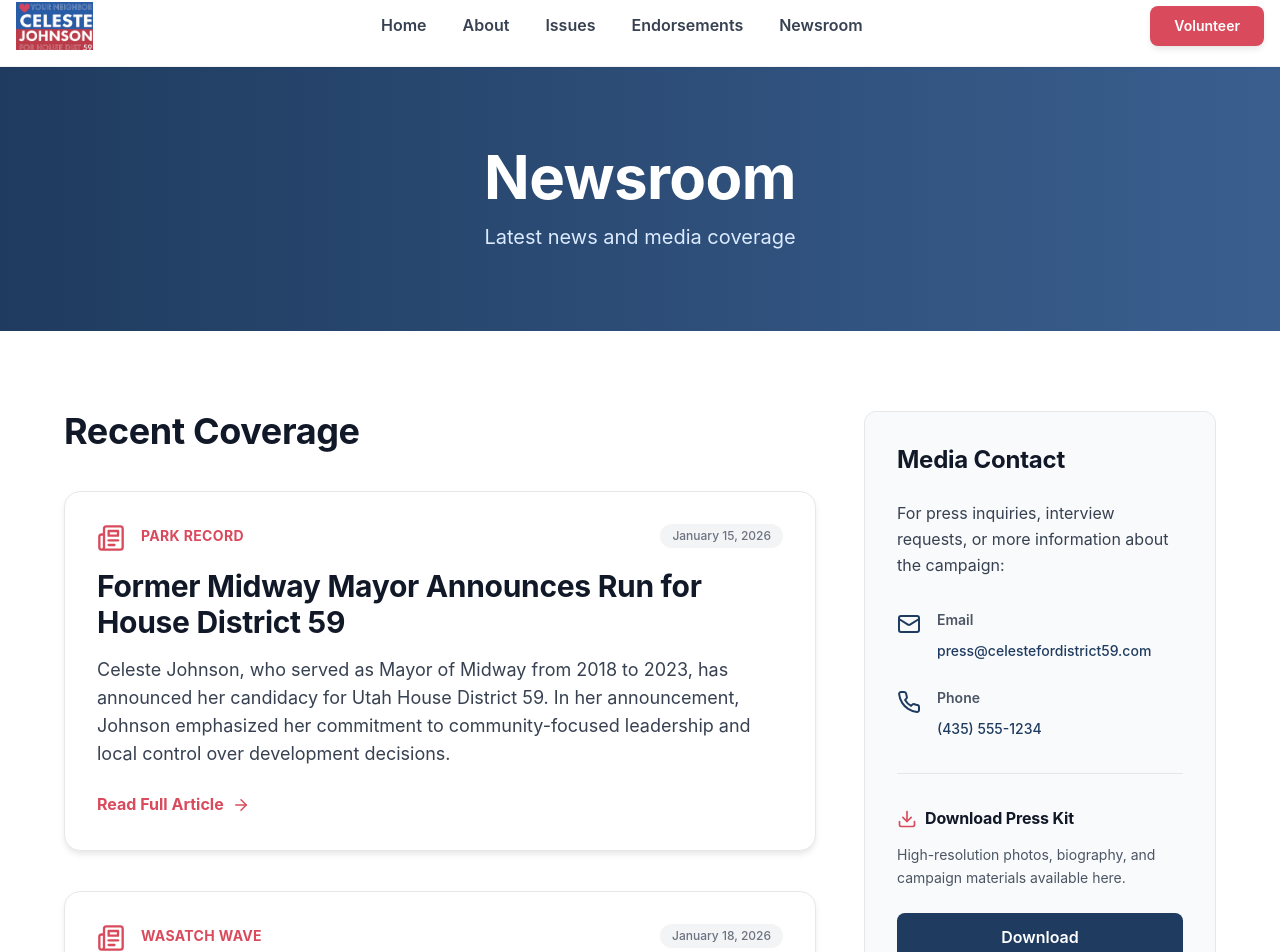
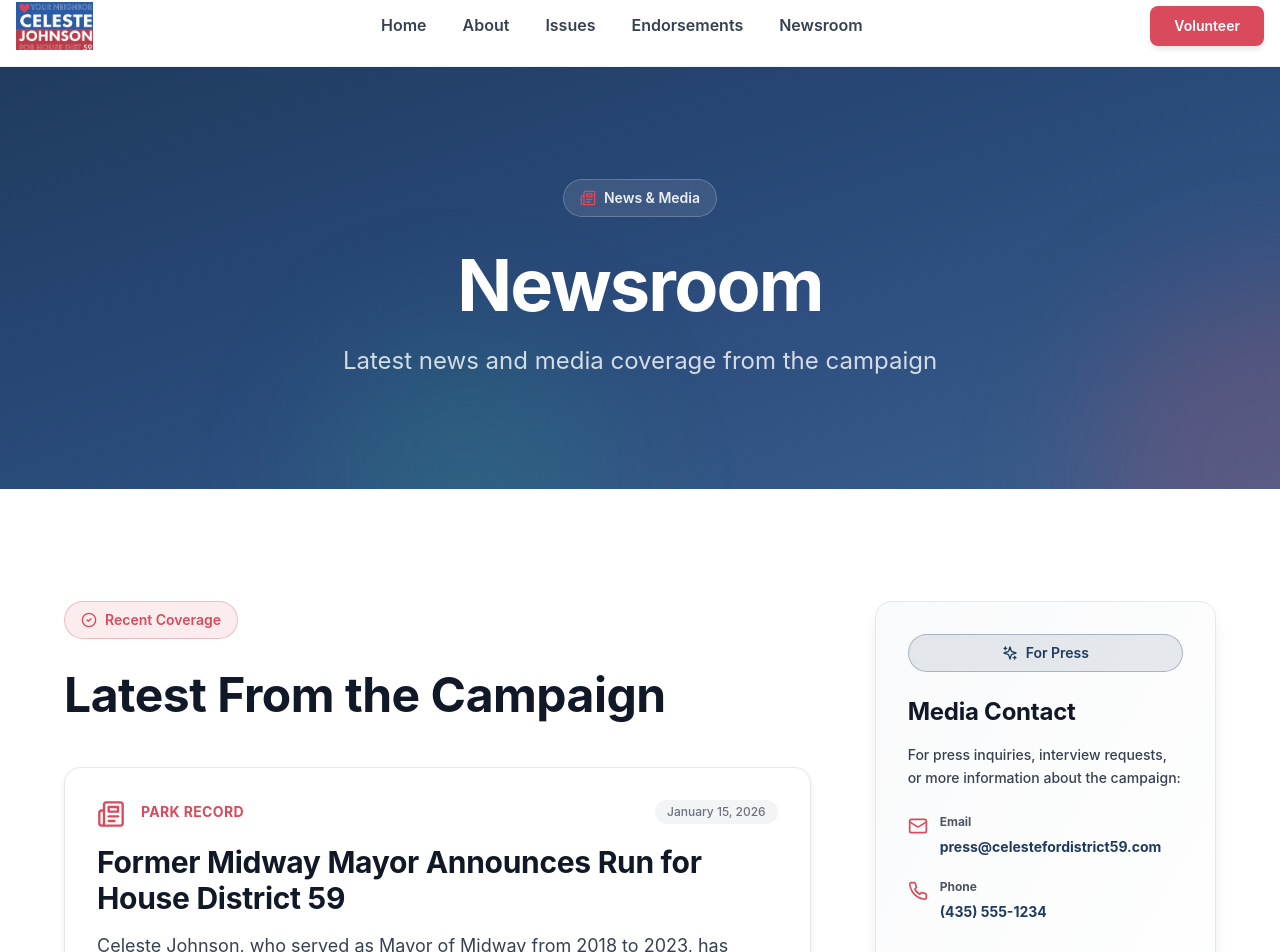
Before and after one commit to fabian-almiron/celeste-johnson, a Next.js app: page /newsroom in a window 1280 px wide. Shown: the part 14-966 px from the top of the page. Built offline with nearby package versions, Linux system fonts and the light colour scheme.

Commit message:
Modern redesign complete: All pages updated with contemporary aesthetic, smooth animations, improved components, and polished professional feel

```diff
--- a/app/issues/page.tsx
+++ b/app/issues/page.tsx
@@ -1,6 +1,7 @@
 import IssueCard from '@/components/IssueCard';
 import { Metadata } from 'next';
-import { Trees, Scale, Home as HomeIcon, Navigation2, Users } from 'lucide-react';
+import { Trees, Scale, Home as HomeIcon, Navigation2, Users, ArrowRight, Sparkles, CheckCircle2 } from 'lucide-react';
+import Link from 'next/link';
 
 export const metadata: Metadata = {
   title: 'Issues & Priorities | Celeste Johnson for Utah House District 59',
@@ -10,14 +11,24 @@ export const metadata: Metadata = {
 export default function IssuesPage() {
   return (
     <div className="bg-white">
-      {/* Page Hero */}
-      <section className="bg-gradient-to-r from-primary to-primary-light text-white py-16 md:py-20">
-        <div className="container mx-auto px-4">
+      {/* Modern Page Hero */}
+      <section className="relative bg-gradient-to-br from-primary via-[#2A4A7A] to-primary-light text-white py-20 md:py-28 overflow-hidden">
+        <div className="absolute inset-0">
+          <div className="absolute top-1/2 -right-48 w-96 h-96 bg-secondary/20 rounded-full blur-3xl"></div>
+          <div className="absolute -bottom-32 left-1/4 w-72 h-72 bg-accent/15 rounded-full blur-3xl"></div>
+        </div>
+
+        <div className="container mx-auto px-4 relative z-10">
           <div className="max-w-4xl mx-auto text-center">
-            <h1 className="text-4xl md:text-5xl lg:text-6xl font-bold mb-4">
+            <div className="inline-flex items-center gap-2 bg-white/10 border border-white/20 rounded-full px-4 py-2 mb-8 backdrop-blur-md">
+              <CheckCircle2 size={16} className="text-secondary" />
+              <span className="text-sm font-semibold text-white/90">Platform</span>
+            </div>
+
+            <h1 className="text-5xl md:text-6xl lg:text-7xl font-bold mb-6 leading-tight tracking-tight">
               Issues & Priorities
             </h1>
-            <p className="text-xl text-blue-100">
+            <p className="text-lg md:text-2xl text-white/80 leading-relaxed">
               Community-focused solutions for the challenges facing District 59
             </p>
           </div>
@@ -100,29 +111,34 @@ export default function IssuesPage() {
       />
 
       {/* Call to Action */}
-      <section className="bg-primary text-white py-16 md:py-20">
-        <div className="container mx-auto px-4">
+      <section className="bg-gradient-to-r from-primary to-primary-light text-white py-20 md:py-28 relative overflow-hidden">
+        <div className="absolute inset-0 opacity-10">
+          <div className="absolute bottom-0 left-0 w-96 h-96 bg-secondary rounded-full blur-3xl"></div>
+        </div>
+
+        <div className="container mx-auto px-4 relative z-10">
           <div className="max-w-3xl mx-auto text-center">
-            <h2 className="text-3xl md:text-4xl lg:text-5xl font-bold mb-6">
+            <h2 className="text-4xl md:text-5xl lg:text-6xl font-bold mb-6 leading-tight">
               Let's Build a Better Future Together
             </h2>
-            <p className="text-xl text-blue-100 mb-8">
+            <p className="text-lg md:text-xl text-white/90 mb-10 leading-relaxed">
               These priorities reflect the values of our community. Join us in bringing
               community-focused leadership to the state legislature.
             </p>
             <div className="flex flex-col sm:flex-row gap-4 justify-center">
-              <a
+              <Link
                 href="/contact"
-                className="bg-secondary hover:bg-secondary-dark text-white px-8 py-4 rounded-lg font-bold text-lg transition-all duration-200 shadow-md hover:shadow-lg hover:translate-y-[-2px]"
+                className="inline-flex items-center justify-center gap-2 bg-secondary hover:bg-secondary-dark text-white px-8 py-4 rounded-xl font-bold transition-all duration-300 shadow-lg hover:shadow-xl hover:translate-y-[-3px] group"
               >
                 Get Involved
-              </a>
-              <a
+                <ArrowRight size={20} className="group-hover:translate-x-1 transition-transform duration-300" />
+              </Link>
+              <Link
                 href="/about"
-                className="bg-white hover:bg-neutral-100 text-primary px-8 py-4 rounded-lg font-bold text-lg transition-all duration-200 shadow-md hover:shadow-lg"
+                className="inline-flex items-center justify-center gap-2 bg-white hover:bg-neutral-100 text-primary px-8 py-4 rounded-xl font-bold transition-all duration-300 shadow-lg hover:shadow-xl"
               >
                 About Celeste
-              </a>
+              </Link>
             </div>
           </div>
         </div>
--- a/app/newsroom/page.tsx
+++ b/app/newsroom/page.tsx
@@ -1,6 +1,7 @@
 import NewsItem from '@/components/NewsItem';
 import { Metadata } from 'next';
-import { Mail, Phone, Download } from 'lucide-react';
+import { Mail, Phone, Download, Newspaper, CheckCircle2, Sparkles, ArrowRight } from 'lucide-react';
+import Link from 'next/link';
 
 export const metadata: Metadata = {
   title: 'Newsroom | Celeste Johnson for Utah House District 59',
@@ -55,32 +56,47 @@ export default function NewsroomPage() {
 
   return (
     <div className="bg-white">
-      {/* Page Hero */}
-      <section className="bg-gradient-to-r from-primary to-primary-light text-white py-16 md:py-20">
-        <div className="container mx-auto px-4">
+      {/* Modern Page Hero */}
+      <section className="relative bg-gradient-to-br from-primary via-[#2A4A7A] to-primary-light text-white py-20 md:py-28 overflow-hidden">
+        <div className="absolute inset-0">
+          <div className="absolute top-1/2 -right-48 w-96 h-96 bg-secondary/20 rounded-full blur-3xl"></div>
+          <div className="absolute -bottom-32 left-1/4 w-72 h-72 bg-accent/15 rounded-full blur-3xl"></div>
+        </div>
+
+        <div className="container mx-auto px-4 relative z-10">
           <div className="max-w-4xl mx-auto text-center">
-            <h1 className="text-4xl md:text-5xl lg:text-6xl font-bold mb-4">
+            <div className="inline-flex items-center gap-2 bg-white/10 border border-white/20 rounded-full px-4 py-2 mb-8 backdrop-blur-md">
+              <Newspaper size={16} className="text-secondary" />
+              <span className="text-sm font-semibold text-white/90">News & Media</span>
+            </div>
+
+            <h1 className="text-5xl md:text-6xl lg:text-7xl font-bold mb-6 leading-tight tracking-tight">
               Newsroom
             </h1>
-            <p className="text-xl text-blue-100">
-              Latest news and media coverage
+            <p className="text-lg md:text-2xl text-white/80 leading-relaxed">
+              Latest news and media coverage from the campaign
             </p>
           </div>
         </div>
       </section>
 
       {/* Main Content */}
-      <section className="py-16 md:py-20">
+      <section className="py-20 md:py-28 bg-white">
         <div className="container mx-auto px-4">
           <div className="max-w-6xl mx-auto">
-            <div className="grid grid-cols-1 lg:grid-cols-3 gap-8 md:gap-12">
+            <div className="grid grid-cols-1 lg:grid-cols-3 gap-12 md:gap-16">
 
               {/* News Items - Main Column */}
-              <div className="lg:col-span-2">
-                <h2 className="text-3xl md:text-4xl font-bold text-neutral-900 mb-10">
-                  Recent Coverage
+              <div className="lg:col-span-2 animate-slideInLeft">
+                <div className="inline-flex items-center gap-2 bg-secondary/10 border border-secondary/30 rounded-full px-4 py-2 mb-8">
+                  <CheckCircle2 size={16} className="text-secondary" />
+                  <span className="text-sm font-semibold text-secondary">Recent Coverage</span>
+                </div>
+
+                <h2 className="text-3xl md:text-4xl lg:text-5xl font-bold text-neutral-900 mb-12 leading-tight">
+                  Latest From the Campaign
                 </h2>
-                <div className="space-y-10">
+                <div className="space-y-8">
                   {newsItems.map((item, index) => (
                     <NewsItem
                       key={index}
@@ -95,36 +111,43 @@ export default function NewsroomPage() {
               </div>
 
               {/* Sidebar */}
-              <div className="lg:col-span-1">
-                <div className="bg-neutral-50 rounded-xl p-6 md:p-8 sticky top-24 border border-neutral-200">
-                  <h3 className="text-2xl font-bold text-neutral-900 mb-6">
+              <div className="lg:col-span-1 animate-slideInRight">
+                <div className="sticky top-24">
+                  {/* Media Contact */}
+                  <div className="bg-gradient-to-br from-neutral-50 to-white rounded-2xl shadow-lg p-8 border border-neutral-200 mb-8 hover:shadow-xl transition-all duration-300">
+                    <div className="inline-flex items-center gap-2 bg-primary/10 border border-primary/30 rounded-full px-4 py-2 mb-6 w-full justify-center">
+                      <Sparkles size={16} className="text-primary" />
+                      <span className="text-sm font-semibold text-primary">For Press</span>
+                    </div>
+
+                    <h3 className="text-2xl font-bold text-neutral-900 mb-4">
                       Media Contact
                     </h3>
-                  <p className="text-neutral-700 mb-8 leading-relaxed">
+                    <p className="text-neutral-700 mb-6 leading-relaxed text-sm font-medium">
                       For press inquiries, interview requests, or more information about the campaign:
                     </p>
 
-                  <div className="space-y-6 mb-8">
-                    <div className="flex items-start gap-4">
-                      <Mail size={24} className="text-primary flex-shrink-0 mt-0.5" />
+                    <div className="space-y-5 mb-8">
+                      <div className="flex items-start gap-3">
+                        <Mail size={20} className="text-secondary flex-shrink-0 mt-0.5" />
                         <div>
-                        <p className="text-sm text-neutral-600 font-semibold mb-2">Email</p>
+                          <p className="text-xs text-neutral-600 font-bold mb-1">Email</p>
                           <a
                             href="mailto:press@celestefordistrict59.com"
-                          className="text-primary hover:text-primary-dark font-medium break-all text-sm"
+                            className="text-primary hover:text-primary-dark font-bold break-all text-sm"
                           >
                             press@celestefordistrict59.com
                           </a>
                         </div>
                       </div>
 
-                    <div className="flex items-start gap-4">
-                      <Phone size={24} className="text-primary flex-shrink-0 mt-0.5" />
+                      <div className="flex items-start gap-3">
+                        <Phone size={20} className="text-secondary flex-shrink-0 mt-0.5" />
                         <div>
-                        <p className="text-sm text-neutral-600 font-semibold mb-2">Phone</p>
+                          <p className="text-xs text-neutral-600 font-bold mb-1">Phone</p>
                           <a
                             href="tel:+14355551234"
-                          className="text-primary hover:text-primary-dark font-medium text-sm"
+                            className="text-primary hover:text-primary-dark font-bold text-sm"
                           >
                             (435) 555-1234
                           </a>
@@ -133,16 +156,31 @@ export default function NewsroomPage() {
                     </div>
 
                     <div className="border-t border-neutral-200 pt-8">
-                    <h4 className="font-bold text-neutral-900 mb-3 flex items-center gap-2">
+                      <h4 className="font-bold text-neutral-900 mb-3 flex items-center gap-2 text-lg">
                         <Download size={20} className="text-secondary" />
-                      Download Press Kit
+                        Press Kit
                       </h4>
-                    <p className="text-sm text-neutral-600 mb-6 leading-relaxed">
-                      High-resolution photos, biography, and campaign materials available here.
+                      <p className="text-sm text-neutral-700 mb-6 leading-relaxed">
+                        High-resolution photos, biography, and campaign materials.
                       </p>
-                    <button className="w-full bg-primary hover:bg-primary-dark text-white px-4 py-3 rounded-lg font-semibold transition-all duration-200 shadow-sm hover:shadow-md">
+                      <button className="w-full bg-primary hover:bg-primary-dark text-white px-4 py-3 rounded-lg font-bold transition-all duration-300 shadow-md hover:shadow-lg hover:translate-y-[-2px]">
                         Download
                       </button>
+                    </div>
+                  </div>
+
+                  {/* Newsletter signup CTA */}
+                  <div className="bg-gradient-to-br from-accent/10 to-secondary/5 rounded-2xl p-6 border border-accent/30 text-center">
+                    <h4 className="font-bold text-neutral-900 mb-3">Stay in the Loop</h4>
+                    <p className="text-sm text-neutral-700 mb-4">
+                      Get the latest campaign updates and news delivered to your inbox.
+                    </p>
+                    <Link
+                      href="/#newsletter"
+                      className="inline-block bg-secondary hover:bg-secondary-dark text-white px-6 py-2 rounded-lg font-bold text-sm transition-all duration-300"
+                    >
+                      Sign Up
+                    </Link>
                   </div>
                 </div>
               </div>
@@ -153,21 +191,22 @@ export default function NewsroomPage() {
       </section>
 
       {/* Call to Action */}
-      <section className="py-16 md:py-20 bg-neutral-50">
+      <section className="py-20 md:py-28 bg-gradient-to-r from-primary/5 to-secondary/5">
         <div className="container mx-auto px-4">
           <div className="max-w-3xl mx-auto text-center">
-            <h2 className="text-3xl md:text-4xl lg:text-5xl font-bold text-neutral-900 mb-6">
+            <h2 className="text-3xl md:text-4xl lg:text-5xl font-bold text-neutral-900 mb-6 leading-tight">
               Stay Updated
             </h2>
-            <p className="text-lg md:text-xl text-neutral-700 mb-8">
+            <p className="text-lg md:text-xl text-neutral-700 mb-10 leading-relaxed">
               Follow the campaign and receive the latest news and updates directly to your inbox.
             </p>
-            <a
+            <Link
               href="/#newsletter"
-              className="inline-block bg-secondary hover:bg-secondary-dark text-white px-8 py-4 rounded-lg font-bold transition-all duration-200 shadow-md hover:shadow-lg hover:translate-y-[-2px]"
+              className="inline-flex items-center gap-2 bg-secondary hover:bg-secondary-dark text-white px-8 py-4 rounded-xl font-bold transition-all duration-300 shadow-lg hover:shadow-xl hover:translate-y-[-3px] group"
             >
               Sign Up for Updates
-            </a>
+              <ArrowRight size={20} className="group-hover:translate-x-1 transition-transform duration-300" />
+            </Link>
           </div>
         </div>
       </section>
```
Also changed, not shown: app/endorsements/page.tsx (+42 -22 lines). Lines whose indentation alone changed are shown as unchanged.
